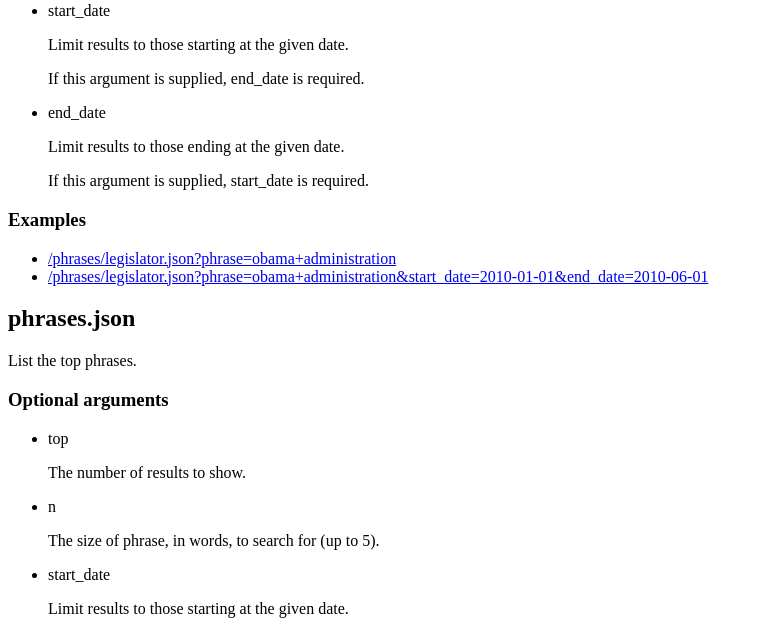
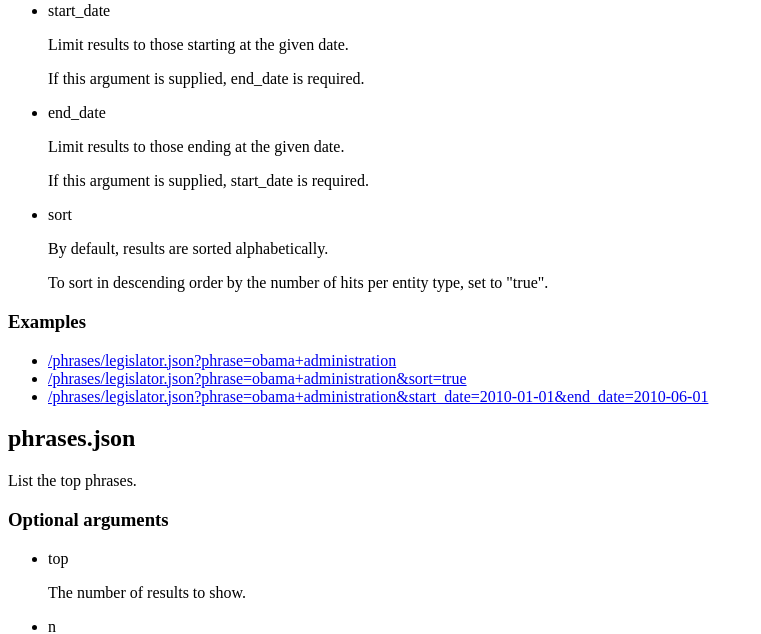
Before and after one commit to propublica/Capitol-Words, a Python web app: template api/templates/index.html in a window 1280 px wide. Shown: the part 1420-2054 px from the top of the page, without its empty margins (0-761 px from the left). Run offline with Jinja, Linux system fonts and the light colour scheme; the template is opened without the code that fills it, so the values that code supplies are empty.

Commit message:
Add ability to sort results for entity_type search

```diff
--- a/api/templates/index.html
+++ b/api/templates/index.html
@@ -80,10 +80,15 @@
                 <p>Limit results to those ending at the given date.</p>
                 <p>If this argument is supplied, start_date is required.</p>
             </li>
+            <li>sort
+                <p>By default, results are sorted alphabetically.</p>
+                <p>To sort in descending order by the number of hits per entity type, set to "true".</p>
+            </li>
         </ul>
         <h3>Examples</h3>
         <ul>
             <li><a href="/phrases/legislator.json?phrase=obama+administration">/phrases/legislator.json?phrase=obama+administration</a></li>
+            <li><a href="/phrases/legislator.json?phrase=obama+administration">/phrases/legislator.json?phrase=obama+administration&sort=true</a></li>
             <li><a href="/phrases/legislator.json?phrase=obama+administration&start_date=2010-01-01&end_date=2010-06-01">/phrases/legislator.json?phrase=obama+administration&start_date=2010-01-01&end_date=2010-06-01</a></li>
         </ul>
 
--- a/solr/api.py
+++ b/solr/api.py
@@ -137,7 +137,7 @@ def phrase_over_time(phrase, entity_type=None, entity_value=None, start_date=Non
     # remove any cruft and format nicely.
     return json_resp
 
-def phrase_by_category(phrase, entity_type, start_date=None, end_date=None, mincount=0):
+def phrase_by_category(phrase, entity_type, start_date=None, end_date=None, mincount=0, sort='false'):
     '''finds occurences of a specific phrase by entity_type. expects
     dates in dd/mm/yyyy format. if 'start' and 'end' date are none, defaults
     to all time. the mincount argument controls whether counts are returned for all
@@ -167,6 +167,8 @@ def phrase_by_category(phrase, entity_type, start_date=None, end_date=None, minc
 
     if mincount:
         args['facet.mincount'] = 1
+
+    args['facet.sort'] = sort
 
     # default limit for # faceted fields returned is 100; we want to return for
     # all fields.
```
